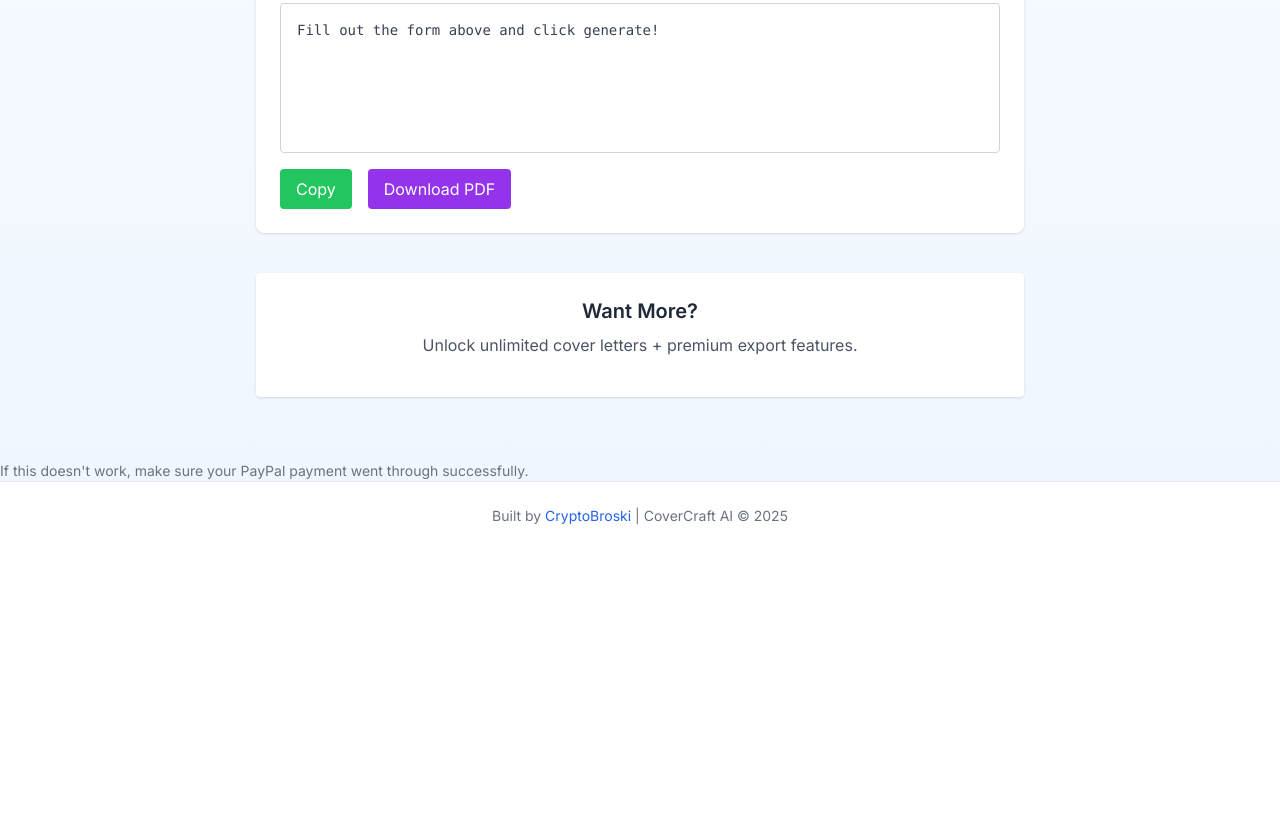
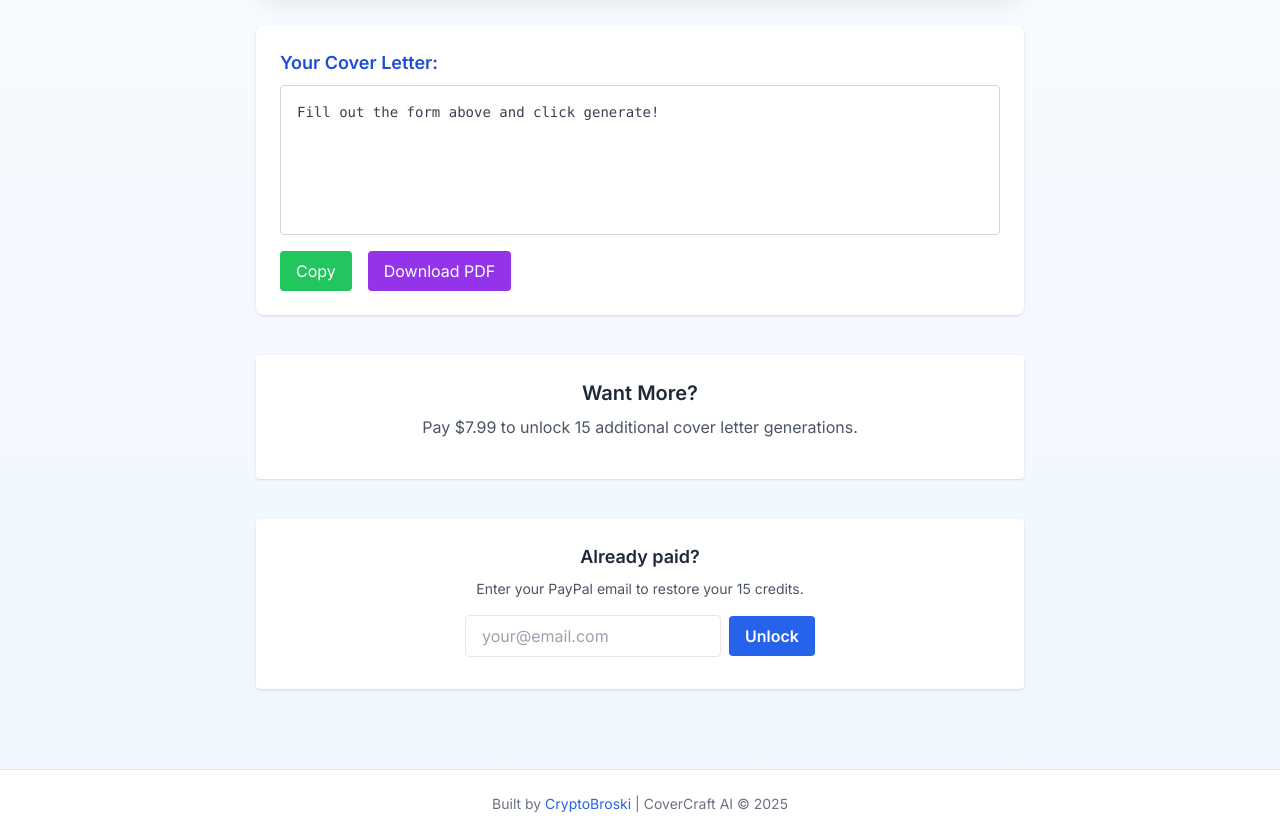
Before and after one commit to xxZavixx/covercraft-ai, a plain HTML site: page public/index.html in a window 1280 px wide. Shown: the part 877-1715 px from the top of the page. Before the commit the page ends 1427 px from the top, so only its background shows below. Drawn offline with nearby package versions, Linux system fonts and the light colour scheme.

Commit message:
Update index.html

```diff
--- a/public/index.html
+++ b/public/index.html
@@ -24,6 +24,21 @@
   <!-- Form -->
   <section class="bg-white shadow-xl rounded-lg p-8 max-w-3xl mx-auto w-full mb-10">
     <h2 class="text-2xl font-semibold mb-6 text-blue-700">Fill in Your Job Info</h2>
+
+    <!-- Email for credit tracking -->
+    <div class="mb-4">
+      <label for="userEmail" class="block text-sm font-medium text-gray-700 mb-1">
+        Your Email (for free & paid access)
+      </label>
+      <input
+        type="email"
+        id="userEmail"
+        placeholder="you@example.com"
+        class="w-full border px-4 py-2 rounded"
+        required
+      />
+    </div>
+
     <form id="coverForm" class="space-y-4">
       <input name="jobTitle" placeholder="Job Title" class="w-full border px-4 py-2 rounded" required />
       <input name="company" placeholder="Company Name" class="w-full border px-4 py-2 rounded" required />
@@ -38,7 +53,7 @@
         </select>
       </div>
       <button type="submit" class="bg-blue-600 hover:bg-blue-700 text-white px-6 py-2 rounded w-full font-semibold transition-all">Generate Cover Letter</button>
-      <p class="text-xs text-center text-gray-500 mt-2" id="genCountMsg"></p>
+      <p class="text-xs text-center text-gray-500 mt-2" id="genCountMsg">Checking credits...</p>
     </form>
   </section>
 
@@ -54,40 +69,49 @@
   </section>
 
   <!-- PayPal Upgrade -->
-<section class="max-w-3xl mx-auto bg-white shadow p-6 rounded mb-16 text-center">
-  <h3 class="text-xl font-semibold mb-2 text-gray-800">Want More?</h3>
-  <p class="text-gray-600 mb-4">Unlock unlimited cover letters + premium export features.</p>
+  <section class="max-w-3xl mx-auto bg-white shadow p-6 rounded mb-10 text-center">
+    <h3 class="text-xl font-semibold mb-2 text-gray-800">Want More?</h3>
+    <p class="text-gray-600 mb-4">Pay $7.99 to unlock 15 additional cover letter generations.</p>
+    <div id="paypal-container-2S7SD3LJNS3VW" class="mb-2"></div>
+  </section>
 
-  <div id="paypal-container-2S7SD3LJNS3VW" class="mb-2"></div>
-
-  <!-- Secure Manual Unlock Link (Initially Hidden) -->
-  <div id="manualUnlockWrapper" style="display: none;">
-    <p class="text-sm text-gray-600 mt-4">
-      Already paid but didn’t get redirected?
-      <a id="manualUnlockLink" href="/?pro=1" class="text-blue-600 underline">Click here to unlock Pro manually</a>.
-    </p>
-    <p class="text-sm text-gray-500 mt-2">If this doesn't work, make sure your PayPal payment went through successfully.</p>
-  </div>
-</section>
-
-  <p class="text-sm text-gray-500 mt-2">If this doesn't work, make sure your PayPal payment went through successfully.</p>
-</section>
+  <!-- Manual Unlock (email lookup) -->
+  <section class="max-w-3xl mx-auto bg-white shadow p-6 rounded text-center mb-20">
+    <h3 class="text-lg font-semibold text-gray-800 mb-2">Already paid?</h3>
+    <p class="text-sm text-gray-600 mb-4">Enter your PayPal email to restore your 15 credits.</p>
+    <form id="emailUnlockForm" class="flex flex-col sm:flex-row gap-2 justify-center items-center">
+      <input
+        type="email"
+        name="email"
+        placeholder="your@email.com"
+        class="border px-4 py-2 rounded w-full sm:w-64"
+        required
+      />
+      <button
+        type="submit"
+        class="bg-blue-600 hover:bg-blue-700 text-white px-4 py-2 rounded font-semibold"
+      >
+        Unlock
+      </button>
+    </form>
+    <p id="unlockStatus" class="text-sm mt-2 text-gray-500"></p>
+  </section>
 
   <!-- Footer -->
   <footer class="bg-white border-t py-6 text-center text-sm text-gray-500">
     Built by <a href="https://cryptobroski.xyz" class="text-blue-600 hover:underline">CryptoBroski</a> | CoverCraft AI &copy; 2025
   </footer>
 
-  <!-- PayPal SDK and render logic -->
+  <!-- PayPal SDK -->
   <script
     src="https://www.paypal.com/sdk/js?client-id=BAATQiPmuhLKaFHU6RF1Vo-Nx70khENMgh886dQZKOoGHHrXLfAMzZ3dP7TJVHARfJqC9FSVnCno0MbKbI&components=hosted-buttons&enable-funding=venmo&currency=USD"
     onload="paypal.HostedButtons({ hostedButtonId: '2S7SD3LJNS3VW' }).render('#paypal-container-2S7SD3LJNS3VW');">
   </script>
 
-  <!-- Script.js -->
+  <!-- Main script -->
   <script src="script.js"></script>
 
-  <!-- UI Utilities -->
+  <!-- Utility functions -->
   <script>
     function copyToClipboard() {
       const text = document.getElementById("resultBox").textContent;
```
